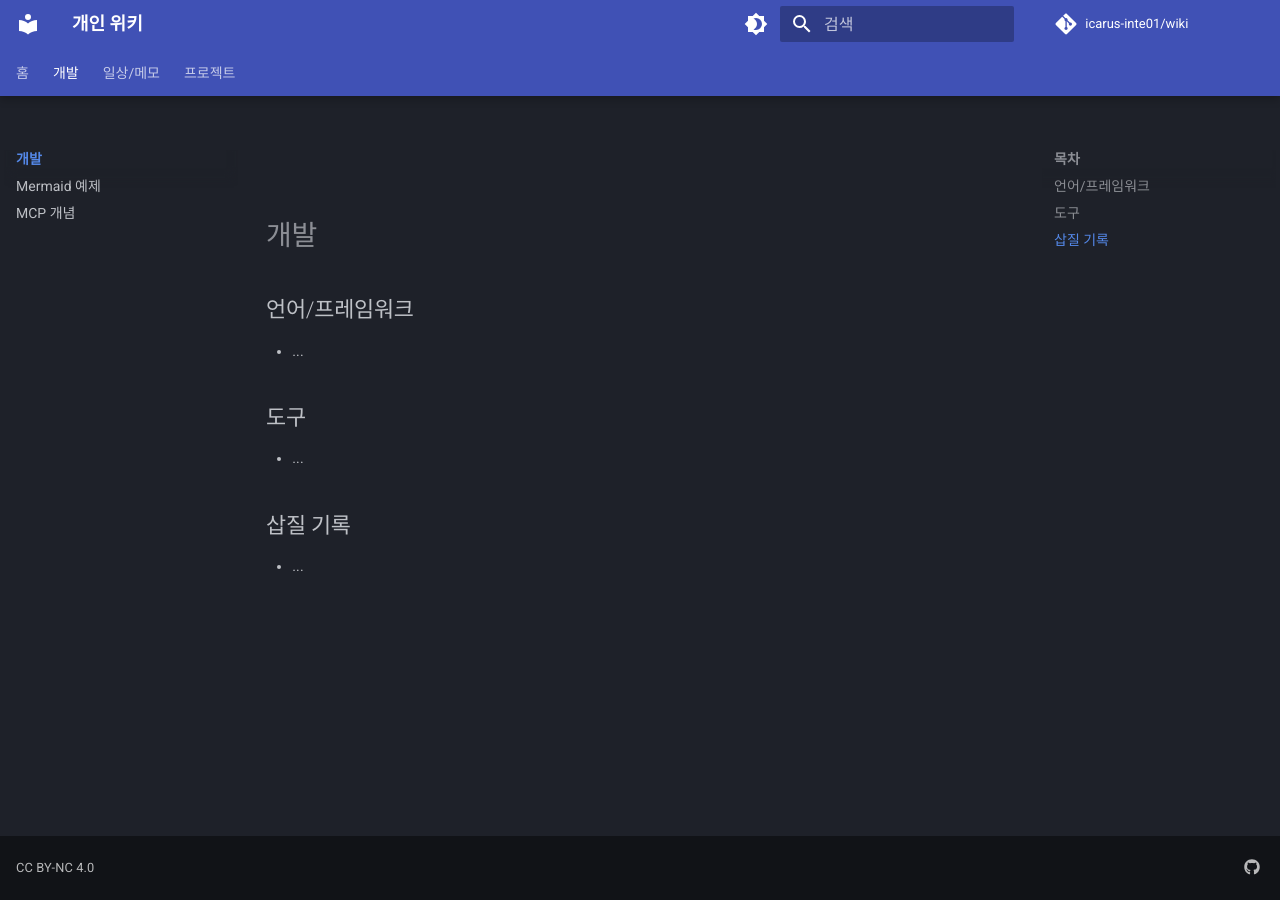
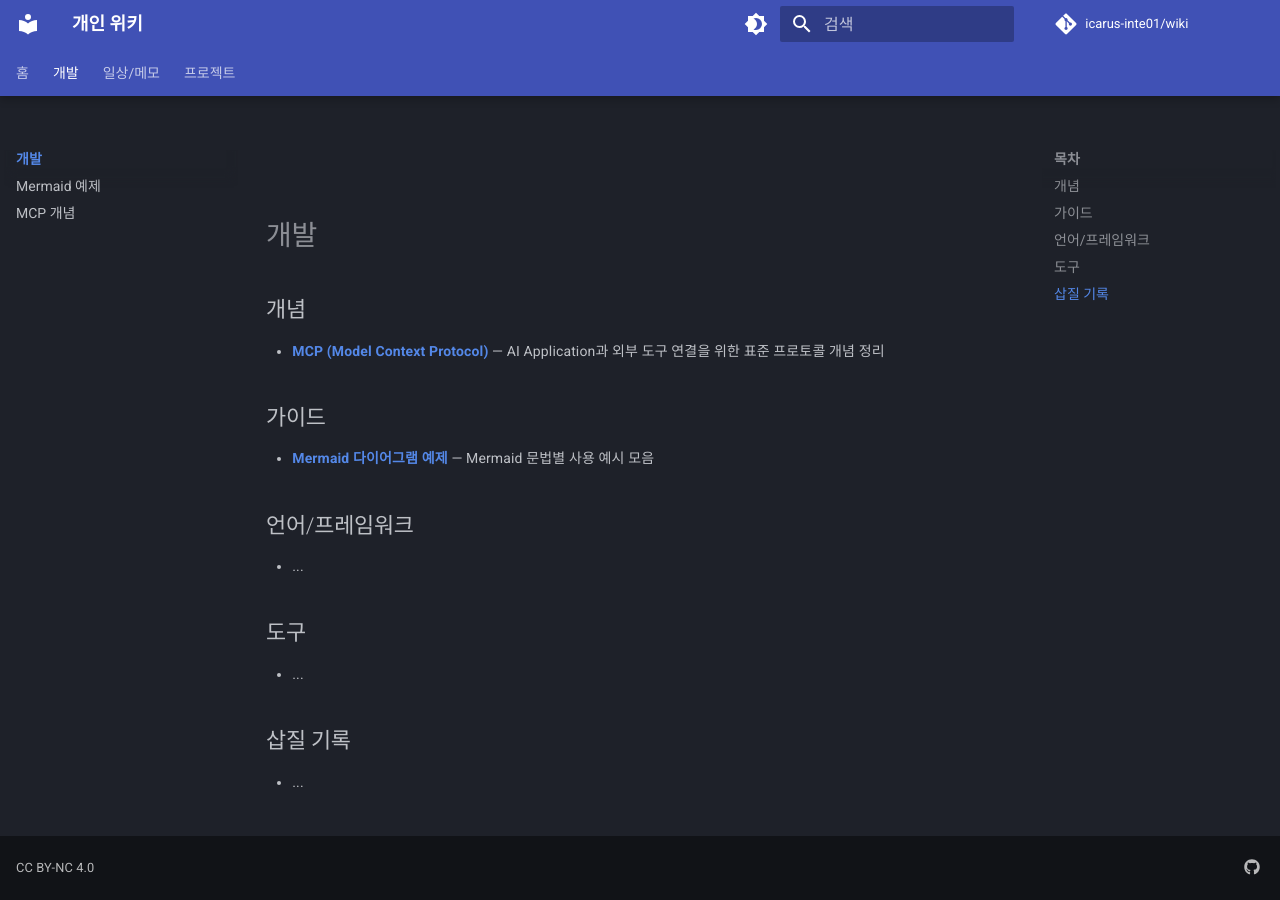
Before and after one commit to icarus-inte01/wiki, an MkDocs documentation site: the page built from docs/dev/index.md, in a window 1280 px wide. Built offline with MkDocs 1.6.1 and Material for MkDocs 9.7.7, drawn with Linux system fonts in a browser that asks for light colours; comment, search, counter and statistics services are not loaded.

Commit message:
docs: update index.md with links, add AGENTS.md with index management rules

```diff
--- a/docs/dev/index.md
+++ b/docs/dev/index.md
@@ -1,4 +1,12 @@
 # 개발
+
+## 개념
+
+- **[MCP (Model Context Protocol)](mcp.md)** — AI Application과 외부 도구 연결을 위한 표준 프로토콜 개념 정리
+
+## 가이드
+
+- **[Mermaid 다이어그램 예제](mermaid-example.md)** — Mermaid 문법별 사용 예시 모음
 
 ## 언어/프레임워크
 
```
Also changed, not shown: AGENTS.md (added, +35 -0 lines), docs/index.md (+1 -0 lines).
